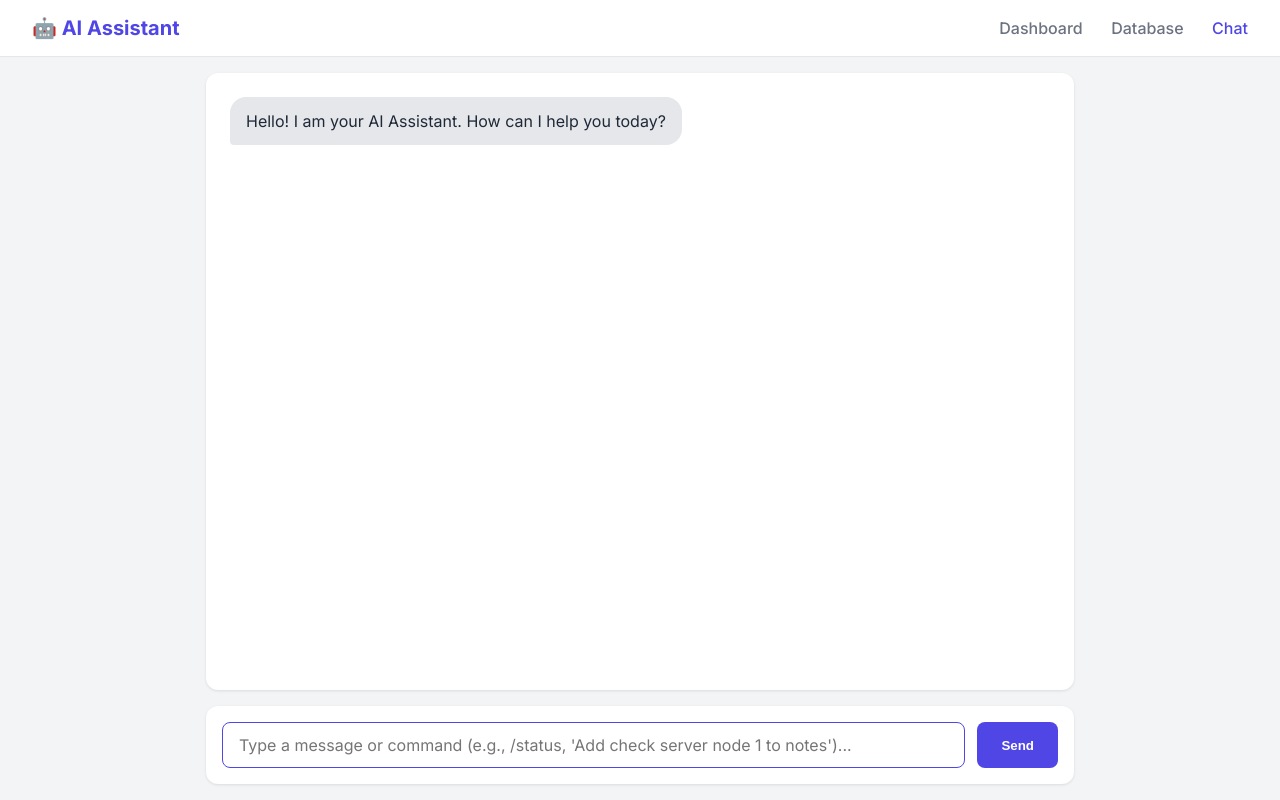
After one commit to tysonchamp/Small-AI-Agent, a FastAPI app: template web/templates/chat.html in a window 1280 px wide. The commit adds this page. Run offline with FastAPI, Linux system fonts and the light colour scheme; the template is opened without the code that fills it, so the values that code supplies are empty; parts of the project's set-up code (start-up, migrations or seed data) failed here and were passed over.

Commit message:
feat: Implement AI chat assistant with intent classification and a dedicated web UI.

```diff
--- /dev/null
+++ b/web/templates/chat.html
@@ -0,0 +1,276 @@
+<!DOCTYPE html>
+<html lang="en">
+
+<head>
+    <meta charset="UTF-8">
+    <meta name="viewport" content="width=device-width, initial-scale=1.0">
+    <title>AI Chat - Assistant</title>
+    <link href="https://fonts.googleapis.com/css2?family=Inter:wght@400;500;600;700&display=swap" rel="stylesheet">
+    <style>
+        :root {
+            --bg-color: #f3f4f6;
+            --card-bg: #ffffff;
+            --text-main: #1f2937;
+            --text-secondary: #6b7280;
+            --primary: #4f46e5;
+            --primary-hover: #4338ca;
+            --user-msg-bg: #4f46e5;
+            --ai-msg-bg: #e5e7eb;
+            --border: #e5e7eb;
+        }
+
+        body {
+            font-family: 'Inter', sans-serif;
+            background-color: var(--bg-color);
+            color: var(--text-main);
+            margin: 0;
+            padding: 0;
+            height: 100vh;
+            display: flex;
+            flex-direction: column;
+        }
+
+        /* Navbar */
+        nav {
+            background-color: var(--card-bg);
+            border-bottom: 1px solid var(--border);
+            padding: 1rem 2rem;
+            display: flex;
+            justify-content: space-between;
+            align-items: center;
+            flex-shrink: 0;
+        }
+
+        .brand {
+            font-size: 1.25rem;
+            font-weight: 700;
+            color: var(--primary);
+            text-decoration: none;
+            display: flex;
+            align-items: center;
+            gap: 0.5rem;
+        }
+
+        .nav-links a {
+            color: var(--text-secondary);
+            text-decoration: none;
+            margin-left: 1.5rem;
+            font-weight: 500;
+            transition: color 0.2s;
+        }
+
+        .nav-links a:hover {
+            color: var(--primary);
+        }
+
+        /* Chat Container */
+        .chat-container {
+            flex: 1;
+            max-width: 900px;
+            width: 100%;
+            margin: 0 auto;
+            display: flex;
+            flex-direction: column;
+            padding: 1rem;
+            box-sizing: border-box;
+            overflow: hidden;
+        }
+
+        .messages {
+            flex: 1;
+            background: var(--card-bg);
+            border-radius: 0.75rem;
+            box-shadow: 0 1px 3px 0 rgba(0, 0, 0, 0.1);
+            padding: 1.5rem;
+            overflow-y: auto;
+            display: flex;
+            flex-direction: column;
+            gap: 1rem;
+            margin-bottom: 1rem;
+        }
+
+        .message {
+            max-width: 80%;
+            padding: 0.75rem 1rem;
+            border-radius: 1rem;
+            line-height: 1.5;
+            position: relative;
+            word-wrap: break-word;
+        }
+
+        .message.user {
+            align-self: flex-end;
+            background-color: var(--user-msg-bg);
+            color: white;
+            border-bottom-right-radius: 0.25rem;
+        }
+
+        .message.ai {
+            align-self: flex-start;
+            background-color: var(--ai-msg-bg);
+            color: var(--text-main);
+            border-bottom-left-radius: 0.25rem;
+        }
+
+        .message.system {
+            align-self: center;
+            background-color: transparent;
+            color: var(--text-secondary);
+            font-size: 0.85rem;
+            text-align: center;
+            font-style: italic;
+        }
+
+        /* Input Area */
+        .input-area {
+            background: var(--card-bg);
+            padding: 1rem;
+            border-radius: 0.75rem;
+            box-shadow: 0 1px 3px 0 rgba(0, 0, 0, 0.1);
+            display: flex;
+            gap: 0.75rem;
+        }
+
+        input[type="text"] {
+            flex: 1;
+            padding: 0.75rem 1rem;
+            border: 1px solid var(--border);
+            border-radius: 0.5rem;
+            font-family: inherit;
+            font-size: 1rem;
+            outline: none;
+            transition: border-color 0.2s;
+        }
+
+        input[type="text"]:focus {
+            border-color: var(--primary);
+        }
+
+        button {
+            background-color: var(--primary);
+            color: white;
+            border: none;
+            padding: 0 1.5rem;
+            border-radius: 0.5rem;
+            font-weight: 600;
+            cursor: pointer;
+            transition: background-color 0.2s;
+        }
+
+        button:hover {
+            background-color: var(--primary-hover);
+        }
+
+        button:disabled {
+            opacity: 0.7;
+            cursor: not-allowed;
+        }
+
+        /* Loader */
+        .typing {
+            font-size: 0.8rem;
+            color: var(--text-secondary);
+            margin-left: 0.5rem;
+            display: none;
+        }
+    </style>
+</head>
+
+<body>
+    <nav>
+        <a href="/dashboard" class="brand">🤖 AI Assistant</a>
+        <div class="nav-links">
+            <a href="/dashboard">Dashboard</a>
+            <a href="/table/websites">Database</a>
+            <a href="/chat" style="color: var(--primary);">Chat</a>
+        </div>
+    </nav>
+
+    <div class="chat-container">
+        <div class="messages" id="messages">
+            <div class="message ai">Hello! I am your AI Assistant. How can I help you today?</div>
+        </div>
+
+        <div class="typing" id="typingIndicator">AI is thinking...</div>
+
+        <div class="input-area">
+            <input type="text" id="userInput"
+                placeholder="Type a message or command (e.g., /status, 'Add check server node 1 to notes')..."
+                autocomplete="off">
+            <button id="sendBtn">Send</button>
+        </div>
+    </div>
+
+    <script>
+        const messagesDiv = document.getElementById('messages');
+        const userInput = document.getElementById('userInput');
+        const sendBtn = document.getElementById('sendBtn');
+        const typingIndicator = document.getElementById('typingIndicator');
+
+        function appendMessage(text, sender) {
+            const div = document.createElement('div');
+            div.classList.add('message', sender);
+
+            // Basic formatting for AI messages (newlines)
+            if (sender === 'ai') {
+                // Convert newlines to <br> and bolding ** to <b>
+                let formatted = text.replace(/\n/g, '<br>');
+                formatted = formatted.replace(/\*\*(.*?)\*\*/g, '<b>$1</b>');
+                formatted = formatted.replace(/`([^`]+)`/g, '<code>$1</code>');
+                div.innerHTML = formatted;
+            } else {
+                div.textContent = text;
+            }
+
+            messagesDiv.appendChild(div);
+            messagesDiv.scrollTop = messagesDiv.scrollHeight;
+        }
+
+        async function sendMessage() {
+            const text = userInput.value.trim();
+            if (!text) return;
+
+            // 1. Show User Message
+            appendMessage(text, 'user');
+            userInput.value = '';
+
+            // 2. Show Typing
+            typingIndicator.style.display = 'block';
+            userInput.disabled = true;
+            sendBtn.disabled = true;
+
+            try {
+                // 3. Send to API
+                const response = await fetch('/api/chat', {
+                    method: 'POST',
+                    headers: { 'Content-Type': 'application/json' },
+                    body: JSON.stringify({ message: text })
+                });
+
+                const data = await response.json();
+
+                // 4. Show AI Response
+                appendMessage(data.response, 'ai');
+
+            } catch (error) {
+                appendMessage("Error communicating with server.", 'system');
+                console.error(error);
+            } finally {
+                // 5. Reset
+                typingIndicator.style.display = 'none';
+                userInput.disabled = false;
+                sendBtn.disabled = false;
+                userInput.focus();
+            }
+        }
+
+        sendBtn.addEventListener('click', sendMessage);
+        userInput.addEventListener('keypress', (e) => {
+            if (e.key === 'Enter') sendMessage();
+        });
+
+        userInput.focus();
+    </script>
+</body>
+
+</html>
--- a/web/templates/dashboard.html
+++ b/web/templates/dashboard.html
@@ -286,6 +286,7 @@
         <div class="nav-links">
             <a href="/dashboard">Dashboard</a>
             <a href="/table/websites">Database</a>
+            <a href="/chat">Chat</a>
             <a href="#logBox" onclick="document.getElementById('logBox').scrollIntoView({behavior: 'smooth'})">Logs</a>
             <button onclick="window.location.reload()" class="btn-refresh">🔄 Refresh</button>
         </div>
--- a/web/templates/table.html
+++ b/web/templates/table.html
@@ -201,6 +201,7 @@
 
         <div class="menu-label">Main</div>
         <a href="/dashboard" class="nav-link">Dashboard</a>
+        <a href="/chat" class="nav-link">Chat</a>
 
         <div class="menu-label" style="margin-top: 1.5rem;">Database Tables</div>
         {% for table in tables %}
```
Also changed, not shown: web/chat_handler.py (added, +112 -0 lines), web/server.py (+16 -2 lines).
